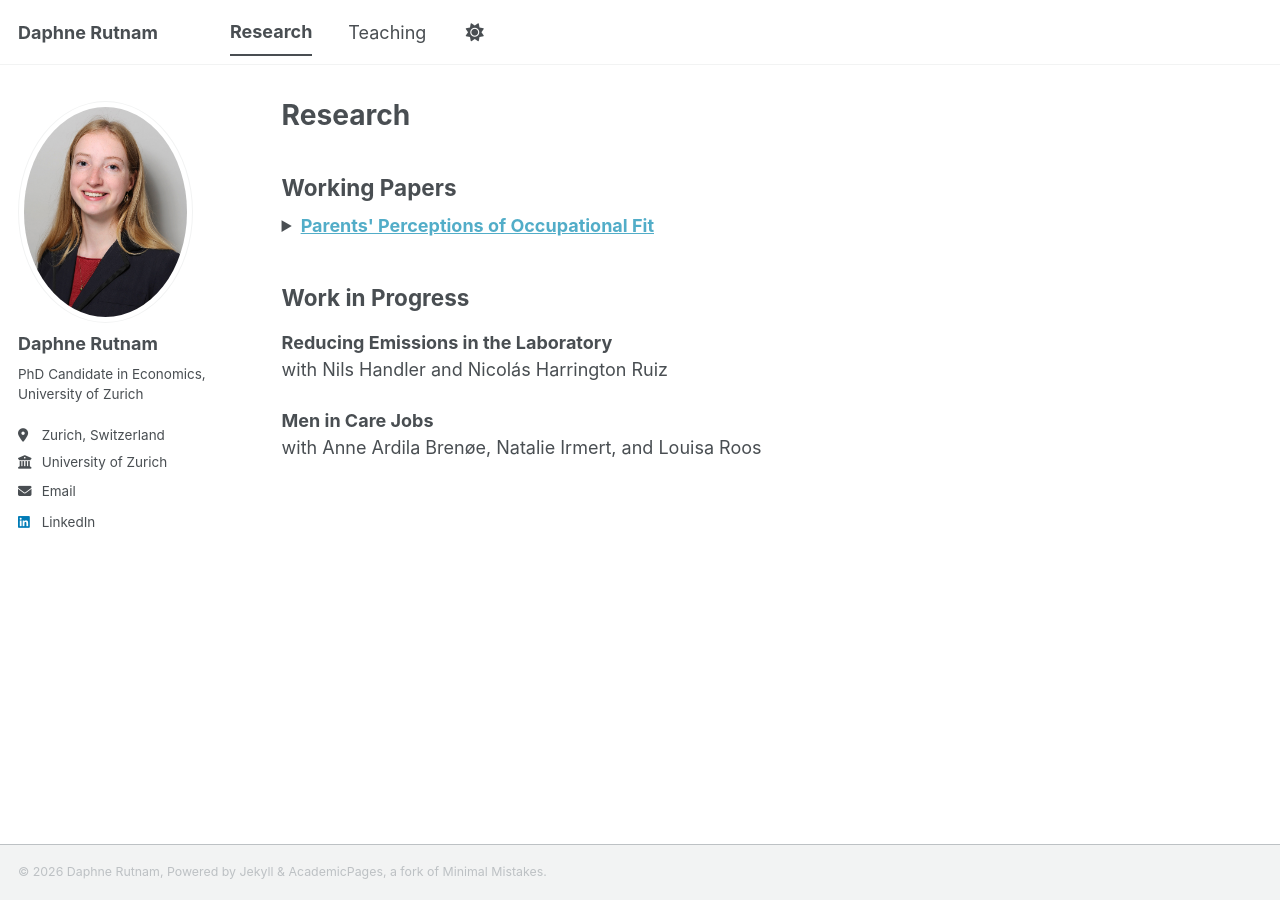
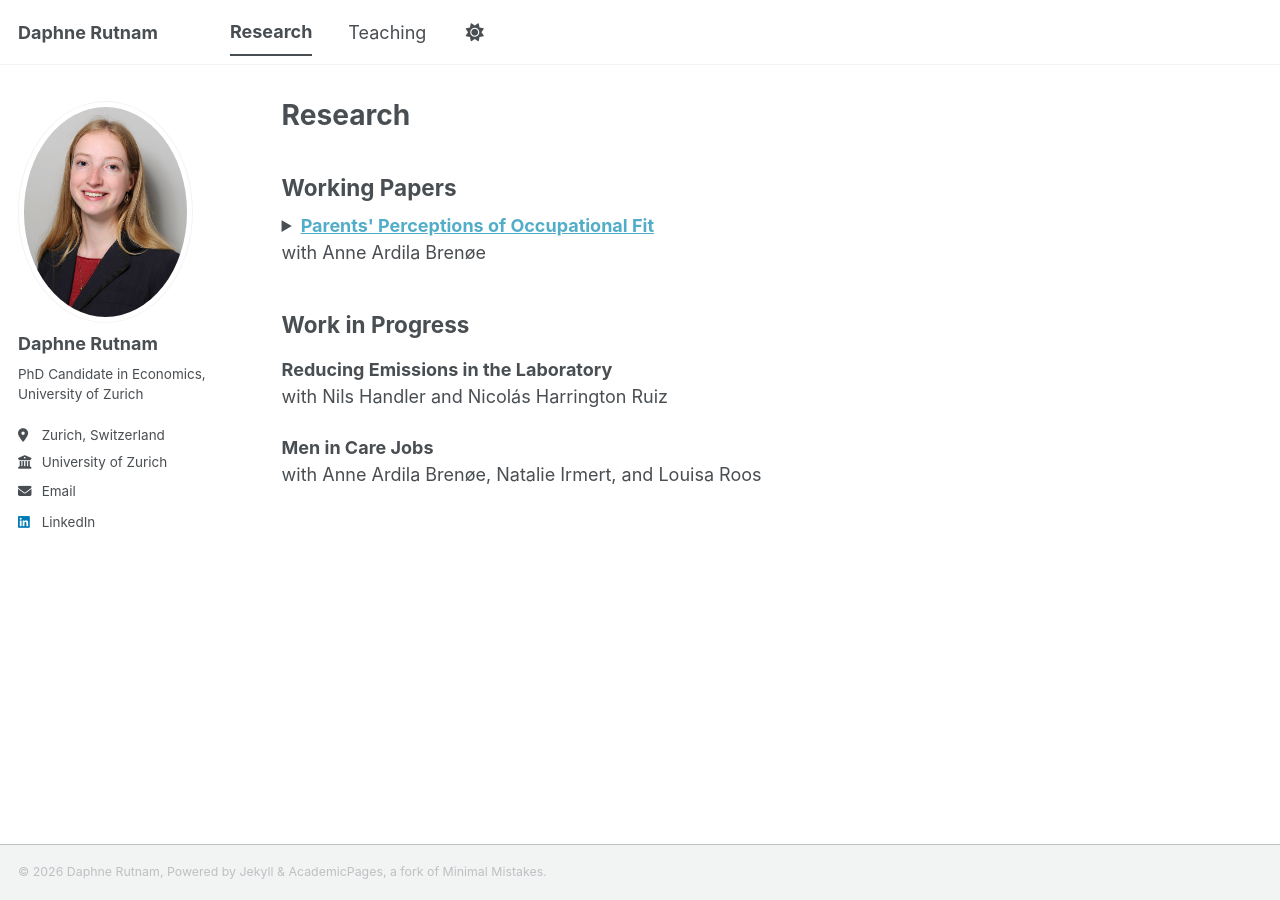
Before and after one commit to daphnerutnam/daphnerutnam.github.io, a Jekyll site: the page built from _pages/publications.md, in a window 1280 px wide. Built offline with Jekyll 4.4.1, drawn with Linux system fonts in a browser that asks for light colours; a style sheet for code colours, icons or effects is not loaded.

Commit message:
Revise publication details for clarity and co-authorship
Updated the publication entry to include co-author information and improved formatting.

```diff
--- a/_pages/publications.md
+++ b/_pages/publications.md
@@ -7,7 +7,7 @@ author_profile: true
 
 ## Working Papers
 
-<details><summary><strong><a href="https://www.rfberlin.com/network-paper/parents-perceptions-of-occupational-fit/" target="_blank" rel="noopener">Parents' Perceptions of Occupational Fit</a></strong></summary>
+<details><summary><strong><a href="https://www.rfberlin.com/network-paper/parents-perceptions-of-occupational-fit/" target="_blank" rel="noopener">Parents' Perceptions of Occupational Fit</a></strong> <br> with Anne Ardila Brenøe </summary>
 <!-- **[Parents' Perceptions of Occupational Fit](https://www.rfberlin.com/network-paper/parents-perceptions-of-occupational-fit/){:target="_blank" rel="noopener"}**<br>
 with Anne Ardila Brenøe
 <details><summary>Abstract</summary> -->
```
